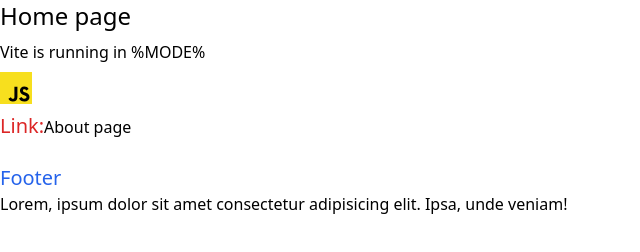
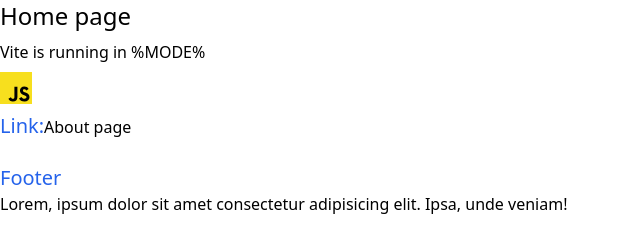
Before and after one commit to DamianDream/vite-dba-boilerplate, a website built with Vite: page index.html in a window 1280 px wide. Shown: the full height of the page, 0-640 px from the left. Built offline with nearby package versions, Linux system fonts and the light colour scheme.

Commit message:
modify html boilerplate files

```diff
--- a/index.html
+++ b/index.html
@@ -20,7 +20,7 @@
       <h2 class="text-2xl">Home page</h2>
       <h1 class="py-2">Vite is running in %MODE%</h1>
       <img id="image" class="pb-2">
-      <div><span class="text-red-600 text-xl">Link:</span><a href="pages/about/index.html">About page</a></div>
+      <div><span class="text-blue-600 text-xl">Link:</span><a href="pages/about/index.html">About page</a></div>
       <br>
     </main>
 
```
Also changed, not shown: .github/workflows/demo.yml.
